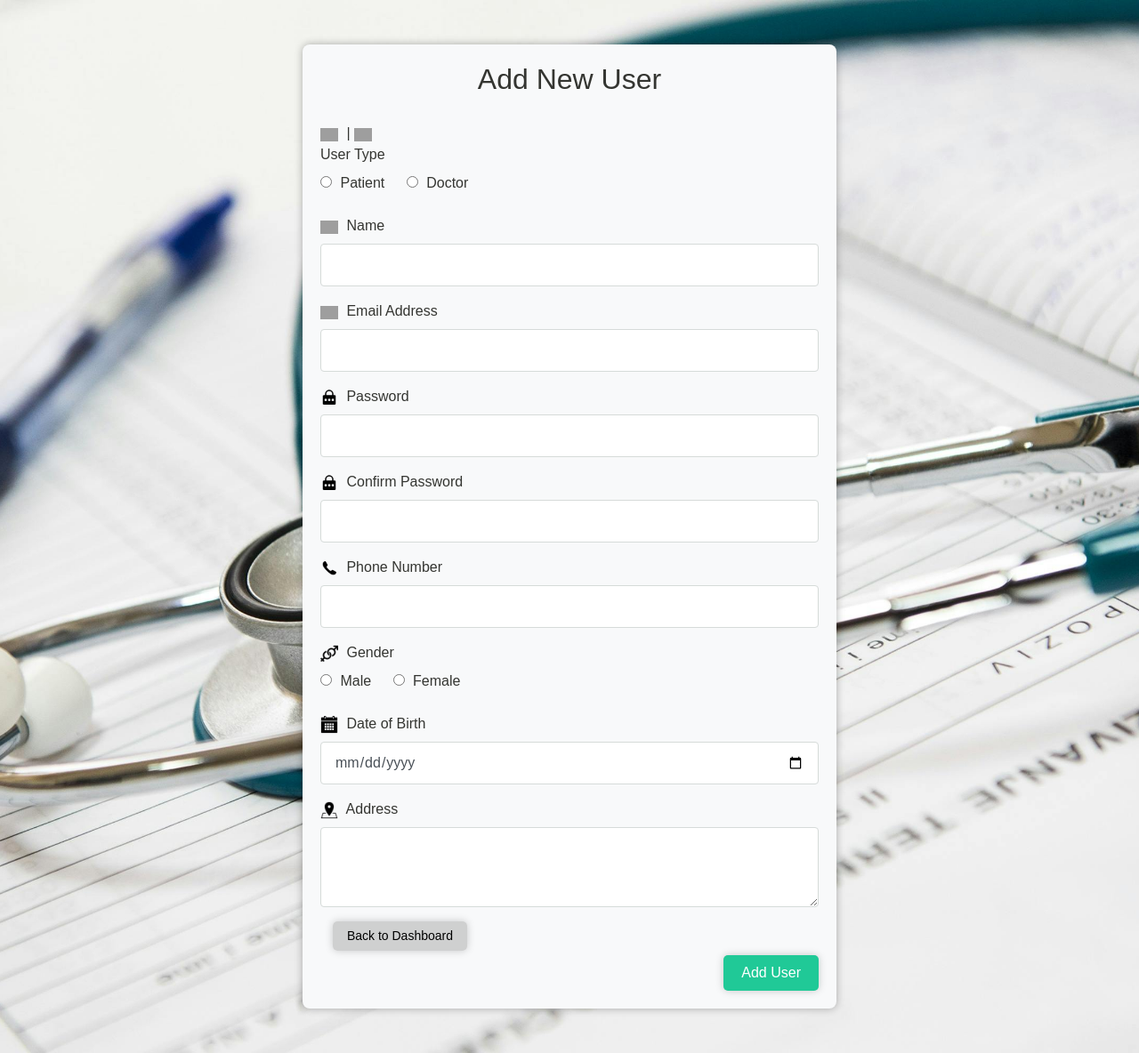
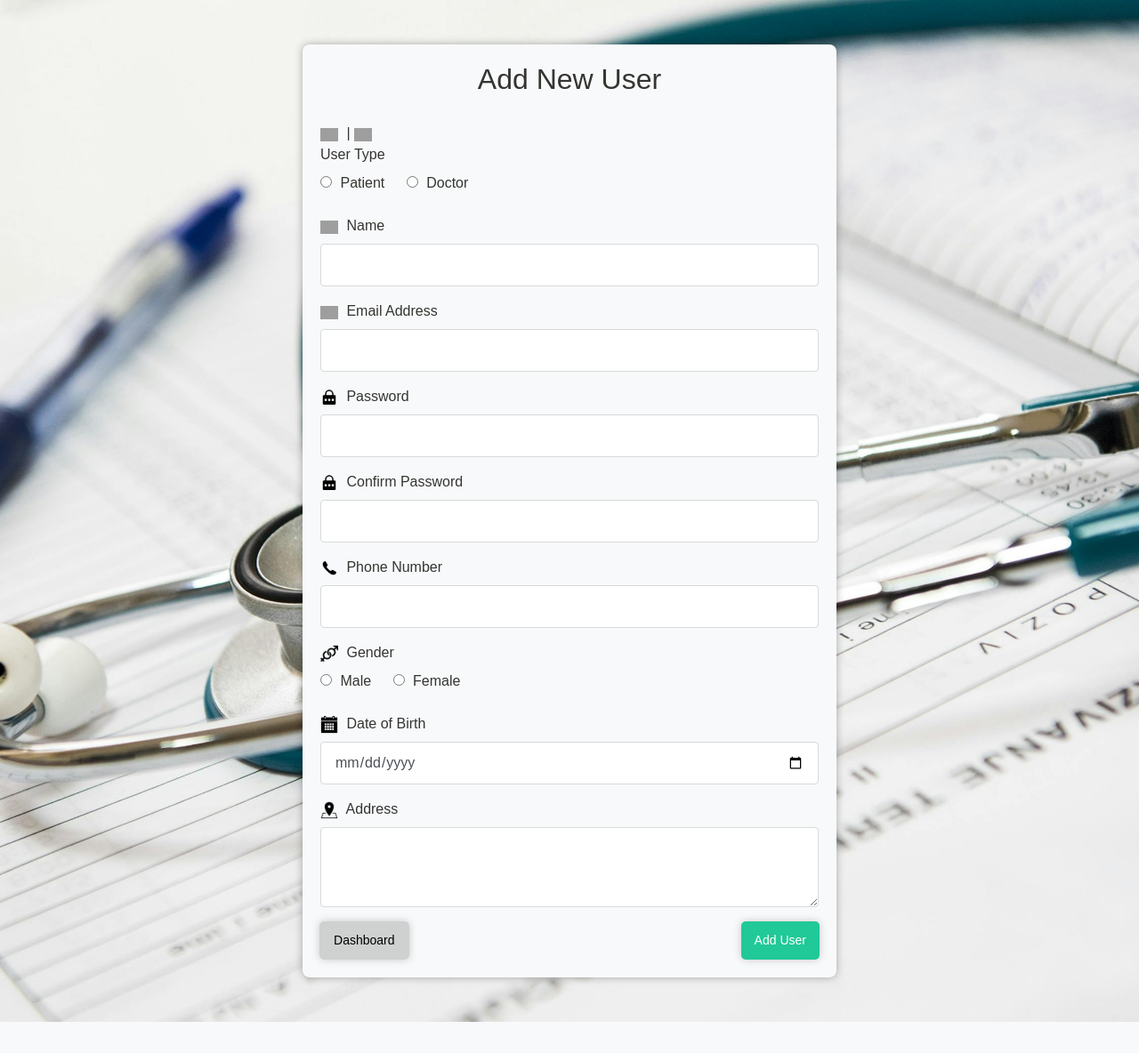
Before and after one commit to noorharidy19/HealthCareSystem, a PHP site: page /php/adduser.php in a window 1280 px wide. Shown: the whole page at 89% size. After the commit the page ends 1149 px from the top, so only its background shows below. Run offline with PHP 8.4, Linux system fonts and the light colour scheme; grey boxes are pictures that could not be loaded.

Commit message:
adduser edit

```diff
--- a/assets/css/adduser.css
+++ b/assets/css/adduser.css
@@ -15,6 +15,8 @@
 
 .btn-container {
   text-align: right;
+  display: flex;
+  justify-content: center;
 }
 
 
@@ -38,16 +40,15 @@
 
 
   .btn-back {
-    margin-right: 395px;
-    padding: 5px 15px;
+    margin-right: 373px;
+    padding: 10px 15px;
     background-color: #cdcdcdee;
     color: black;
     font-size: 14px;
     border-radius: 5px;
     text-decoration: none;
     box-shadow: 0px 0px 10px rgba(0, 0, 0, 0.2);
-    margin-bottom: 5px;
-
+    white-space: nowrap;
   }
 
   .btn-back:hover {
@@ -57,11 +58,12 @@
   .btn-primary {
     background-color:  #20c997;
     color: white;
-    padding: 8px 20px;
+    padding: 10px 15px;
     border: none;
     border-radius: 5px;
-    font-size: 16px;
+    font-size: 14px;
     box-shadow: 0px 0px 10px rgba(0, 0, 0, 0.2);
+    white-space: nowrap;
   }
 
   .btn-primary:hover {
--- a/assets/css/signup.css
+++ b/assets/css/signup.css
@@ -15,6 +15,8 @@
 
   .btn-container {
     text-align: right;
+    display: flex;
+    justify-content: center;
   }
 
 
@@ -42,7 +44,7 @@
       padding: 5px 15px;
       background-color: #cdcdcdee;
       color: black;
-      font-size: 14px;
+      font-size: 16px;
       border-radius: 5px;
       text-decoration: none;
       box-shadow: 0px 0px 10px rgba(0, 0, 0, 0.2);
--- a/php/adduser.php
+++ b/php/adduser.php
@@ -135,7 +135,7 @@
 
       <!-- Submit Button -->
       <div class="btn-container">
-        <a href="index.php" class="btn btn-secondary btn-back">Back to Dashboard</a>
+        <a href="index.php" class="btn btn-back">Dashboard</a>
         <button type="submit" class="btn btn-primary">Add User</button>
       </div>
     </form>
```
